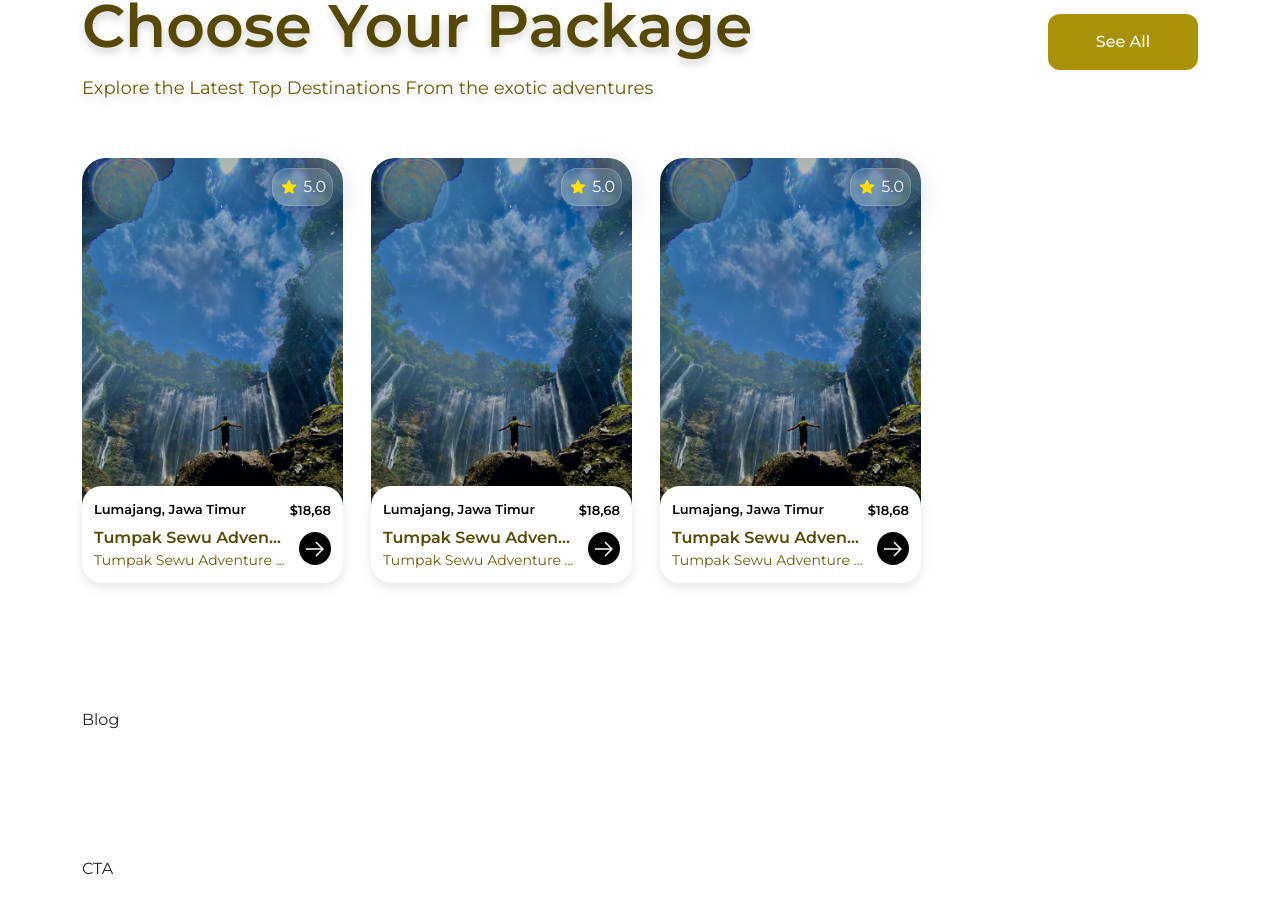
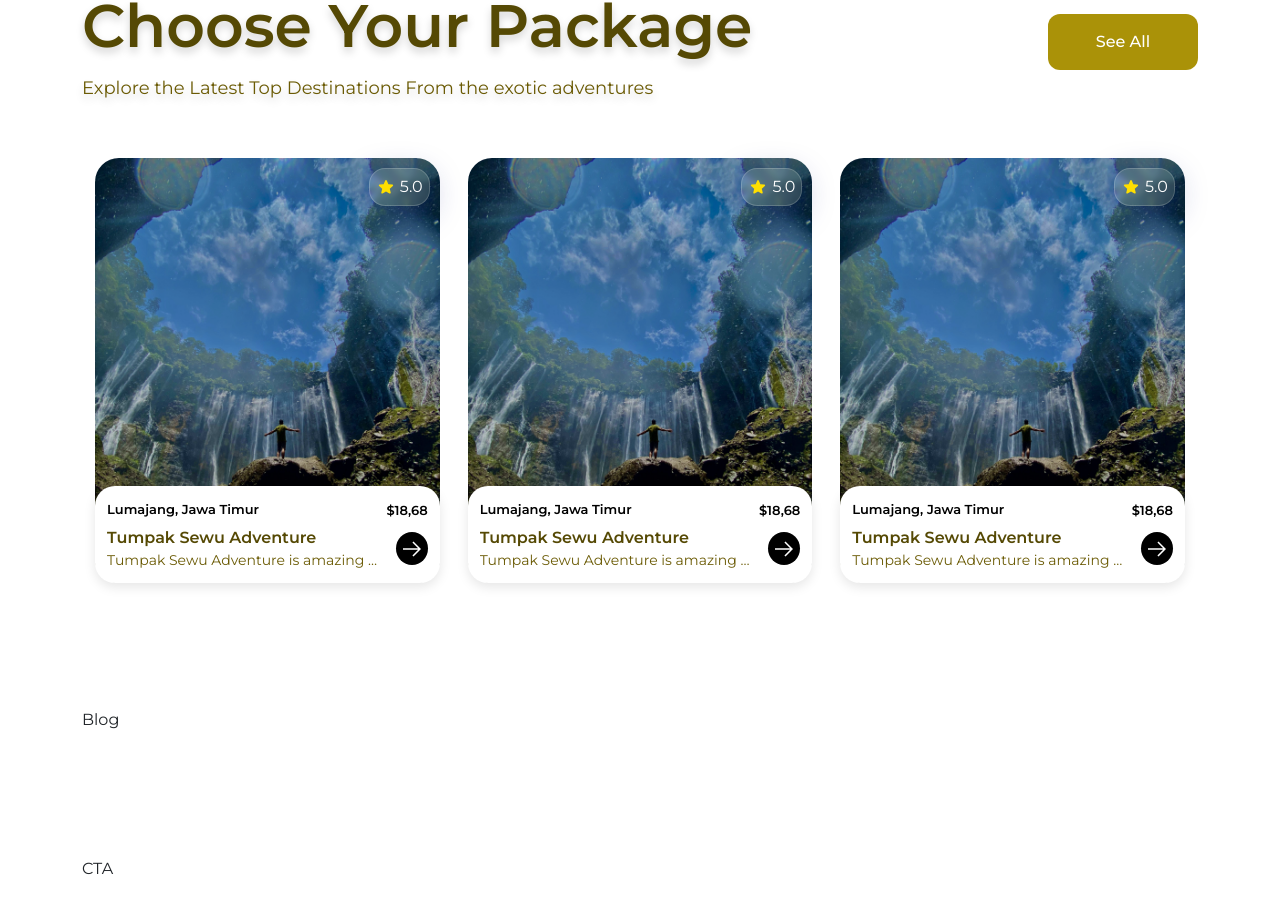
Before and after one commit to laksamanaap/Kangs, a Next.js app: page / in a window 1280 px wide. Shown: the part 1291-2203 px from the top of the page. Built offline with nearby package versions, Linux system fonts and the light colour scheme.

Commit message:
fix : col boostrap kek anj

```diff
--- a/src/app/components/Card/PackagesCard.tsx
+++ b/src/app/components/Card/PackagesCard.tsx
@@ -3,9 +3,9 @@ import Image from 'next/image'
 import Link from 'next/link'
 import starIcon from '@/assets/icons/round_star.svg'
 import arrowRightIcon from '@/assets/icons/arrow-right-card.svg'
+import { Container, Row, Col } from 'react-bootstrap';
 
 const PackagesCard = ({ id, rating, image, title, price, location, subtitle }: any) => {
-  console.log(image)
   return (
     <>
         <div className='packages-card'>
--- a/src/app/components/Packages.tsx
+++ b/src/app/components/Packages.tsx
@@ -35,6 +35,7 @@ const Packages = () => {
       location: "Lumajang, Jawa Timur"
     },
 
+
   ]
 
   return (
@@ -48,20 +49,11 @@ const Packages = () => {
             </div>
             <Link href={'#'} className='packages__button-outline'>See All</Link>
           </div>
-          <Row className='gap-1'>
-            {packageValues.map((packageValue) => {
-              const { id, rating, image, title, price, location, subtitle } = packageValue;
+          <Row className='gap-md-5 gap-lg-1 justify-content-center'>
+            {packageValues.map((packageValue, index) => {
               return (
-                <Col lg={3} md={6} sm={12} xs={12}>
-                  <PackagesCard
-                    id={id}
-                    rating={rating}
-                    image={image}
-                    title={title}
-                    price={price}
-                    location={location}
-                    subtitle={subtitle}
-                  />
+                <Col key={index} md={12} lg={4} className='packages-card__card-col'>
+                  <PackagesCard {...packageValue} />
                 </Col>
               )
             })}
--- a/src/app/styles/components/_packages.scss
+++ b/src/app/styles/components/_packages.scss
@@ -48,6 +48,15 @@
 
 .packages-card {
     position: relative;
+
+    &__card-col {
+        @media (min-width: 992px) {
+            &.col-lg-4 {
+                flex: 0 0 auto;
+                width: 32.333333% !important;
+            }
+        }
+    }
 
     &__image {
         // position: relative;
@@ -122,7 +131,7 @@
         &-button {
             background: $black;
             border-radius: 50%;
-            width: toRem(50);
+            // width: toRem(50);
         }
     }
 
```
Lines whose indentation alone changed are shown as unchanged.
